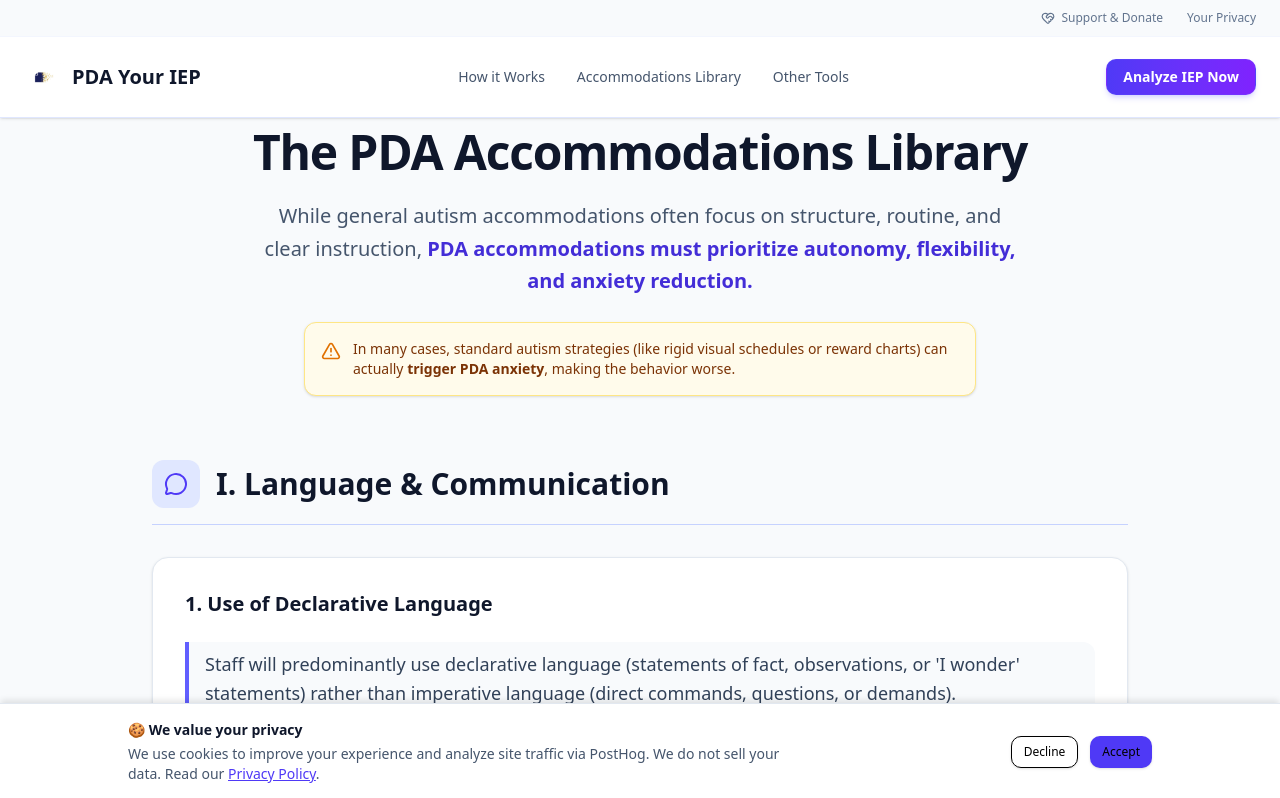
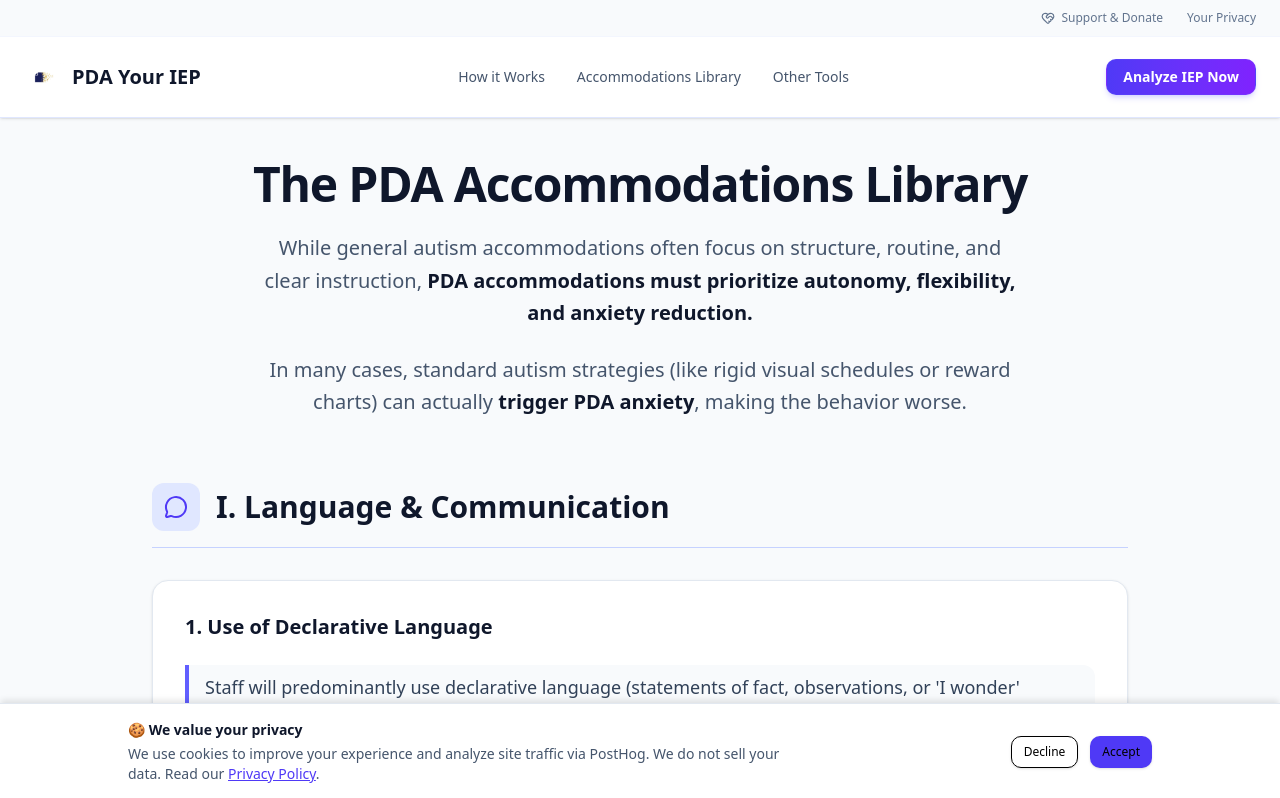
Before and after one commit to metaky/Antigravity, a Next.js app: page /accommodations in a window 1280 px wide. Shown: the top 798 px of the page. Built offline with nearby package versions, Linux system fonts and the light colour scheme; no server answers.

Commit message:
Refine Accommodations page styles: text colors and alert box

```diff
--- a/src/app/accommodations/page.tsx
+++ b/src/app/accommodations/page.tsx
@@ -5,7 +5,6 @@ import {
     MessageCircle,
     CalendarClock,
     HeartHandshake,
-    AlertTriangle,
     CheckCircle2,
     BookOpen,
     Users,
@@ -24,7 +23,7 @@ const AccommodationsPage = () => {
         <div className="min-h-screen flex flex-col bg-slate-50">
             <Navbar />
 
-            <main className="flex-1 pt-32 pb-20">
+            <main className="flex-1 pt-40 pb-20">
                 <div className="container mx-auto px-4 md:px-6 max-w-5xl">
 
                     {/* Header */}
@@ -34,14 +33,11 @@ const AccommodationsPage = () => {
                             The PDA Accommodations Library
                         </h1>
                         <p className="text-xl text-slate-600 max-w-3xl mx-auto leading-relaxed">
-                            While general autism accommodations often focus on structure, routine, and clear instruction, <strong className="text-indigo-700 font-semibold">PDA accommodations must prioritize autonomy, flexibility, and anxiety reduction.</strong>
+                            While general autism accommodations often focus on structure, routine, and clear instruction, <strong className="text-slate-900 font-semibold">PDA accommodations must prioritize autonomy, flexibility, and anxiety reduction.</strong>
                         </p>
-                        <div className="bg-amber-50 border border-amber-200 p-4 rounded-xl max-w-2xl mx-auto text-sm text-amber-900 flex gap-3 items-start text-left shadow-sm">
-                            <AlertTriangle className="h-5 w-5 text-amber-600 shrink-0 mt-0.5" aria-hidden="true" />
-                            <p>
-                                In many cases, standard autism strategies (like rigid visual schedules or reward charts) can actually <span className="font-semibold">trigger PDA anxiety</span>, making the behavior worse.
-                            </p>
-                        </div>
+                        <p className="text-xl text-slate-600 max-w-3xl mx-auto leading-relaxed mt-6">
+                            In many cases, standard autism strategies (like rigid visual schedules or reward charts) can actually <strong className="text-slate-900 font-semibold">trigger PDA anxiety</strong>, making the behavior worse.
+                        </p>
                     </div>
 
                     <div className="space-y-20">
```
